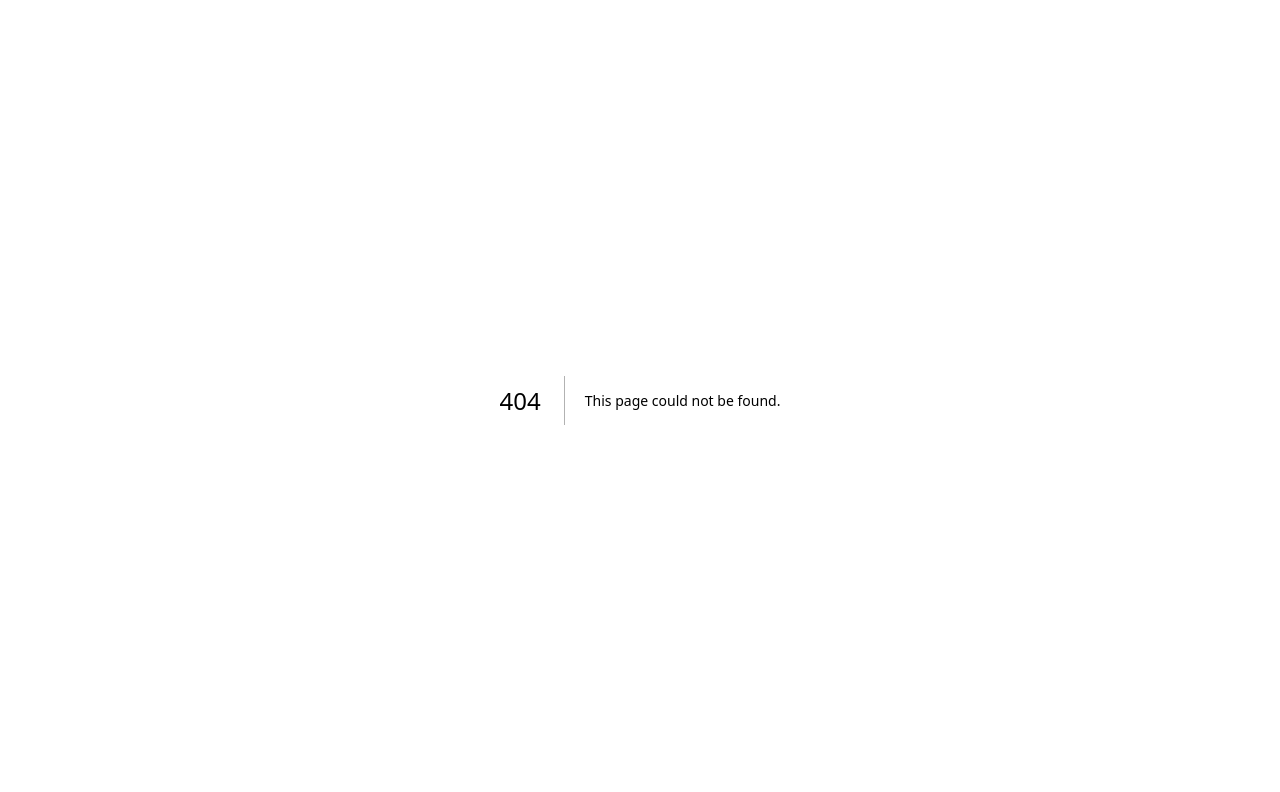
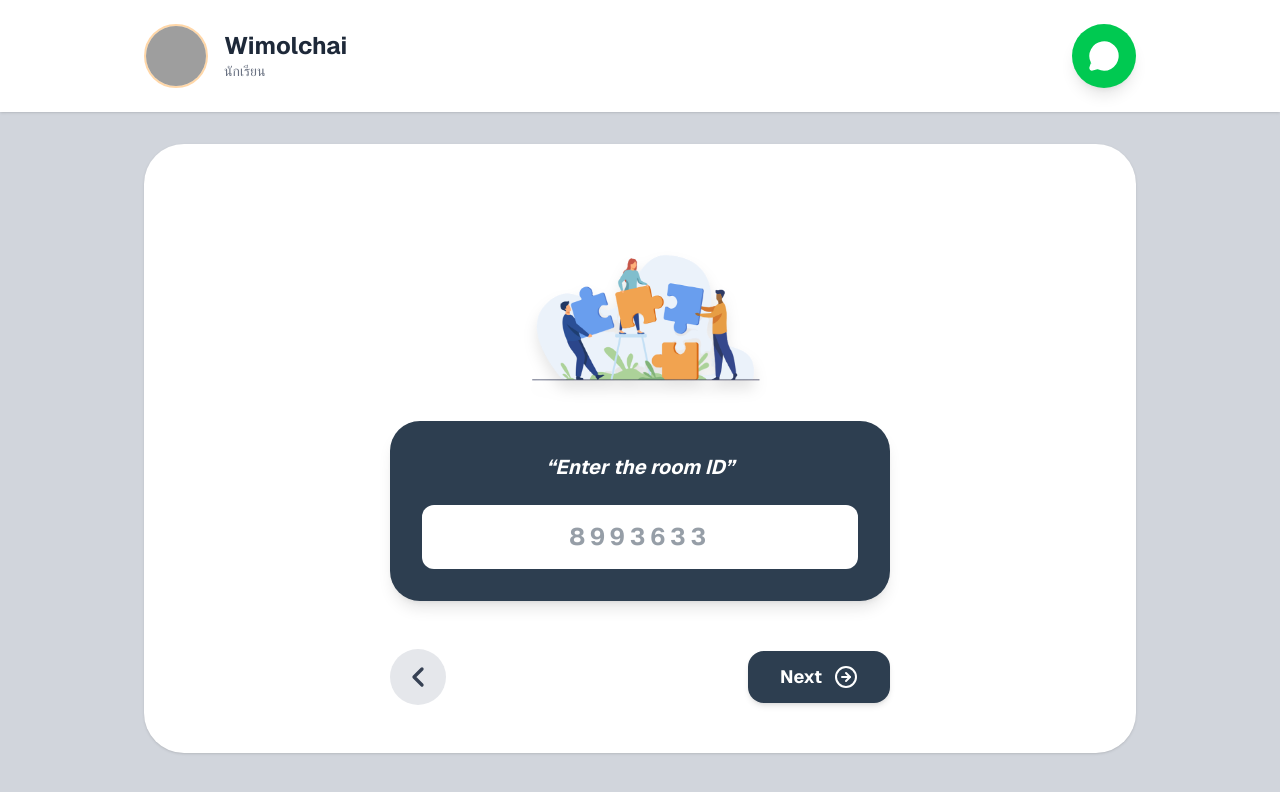
Before and after one commit to Oatto319/FinalProject, a Next.js app: page /join/roomid in a window 1280 px wide. Before the commit this address had no page. Shown: the top 792 px of the page. Built offline with nearby package versions, Linux system fonts and the light colour scheme; grey boxes are pictures that could not be loaded.

Commit message:
setup join roomid page

```diff
--- /dev/null
+++ b/app/join/roomid/page.tsx
@@ -0,0 +1,77 @@
+'use client';
+
+import React from 'react';
+import { LucideMessageCircle, ChevronLeft, ArrowRightCircle } from 'lucide-react';
+
+export default function EnterRoomIdPage() {
+  return (
+    <div className="min-h-screen bg-gray-300 font-sans flex flex-col items-center">
+      {/* Header Section - สไตล์เดิม ชนขอบจอสุด */}
+      <header className="w-full flex items-center justify-between bg-white p-6 shadow-sm">
+        <div className="max-w-5xl mx-auto w-full flex items-center justify-between px-4">
+          <div className="flex items-center gap-4">
+            <div className="w-16 h-16 rounded-full overflow-hidden bg-orange-100 border-2 border-orange-200">
+              <img
+                src="https://api.dicebear.com/7.x/avataaars/svg?seed=Wimolchai"
+                alt="Profile"
+                className="w-full h-full object-cover"
+              />
+            </div>
+            <div>
+              <h2 className="font-bold text-2xl text-gray-800 leading-tight">Wimolchai</h2>
+              <p className="text-sm text-gray-500 font-medium">นักเรียน</p>
+            </div>
+          </div>
+          <button className="bg-green-500 p-4 rounded-full text-white shadow-lg hover:scale-105 transition-transform active:scale-95">
+            <LucideMessageCircle fill="currentColor" size={32} />
+          </button>
+        </div>
+      </header>
+
+      {/* Main Content - mt-8 ตามที่ต้องการ */}
+      <main className="w-full max-w-5xl mt-8 px-4 pb-12">
+        <div className="bg-white rounded-[40px] p-8 md:p-12 shadow-sm flex flex-col items-center min-h-[600px] relative">
+
+          {/* Illustration Section - ปรับให้ใหญ่ขึ้นเป็น max-w-[400px] และขยับขึ้นด้วย -mt-20 */}
+          <div className="w-full flex justify-center -mt-20 mb-6 relative z-10">
+            <img
+              src="/img/team.png"
+              alt="Team Illustration"
+              className="w-full max-w-[400px] h-auto object-contain drop-shadow-xl"
+              onError={(e) => {
+                e.currentTarget.src = "https://img.freepik.com/free-vector/team-holding-jigsaw-puzzle-pieces_74855-6962.jpg";
+              }}
+            />
+          </div>
+
+          {/* Room ID Input Box */}
+          <div className="w-full max-w-[500px] bg-[#2D3E50] rounded-[30px] p-8 flex flex-col items-center gap-6 shadow-lg mb-12">
+            <label className="text-white text-xl font-bold italic">
+              “Enter the room ID”
+            </label>
+            <input
+              type="text"
+              placeholder="8993633"
+              className="w-full bg-white rounded-xl py-4 px-6 text-[#2D3E50] font-bold text-2xl text-center focus:outline-none focus:ring-4 focus:ring-blue-400/50 transition-all tracking-[0.2em]"
+            />
+          </div>
+
+          {/* Navigation Buttons */}
+          <div className="w-full max-w-[500px] flex justify-between items-center">
+            {/* Back Button */}
+            <button className="w-14 h-14 bg-gray-200 rounded-full flex items-center justify-center text-gray-700 hover:bg-gray-300 transition-all active:scale-90">
+              <ChevronLeft size={32} strokeWidth={2.5} />
+            </button>
+
+            {/* Next Button */}
+            <button className="bg-[#2D3E50] text-white flex items-center gap-3 px-8 py-3 rounded-2xl hover:bg-[#1E293B] transition-all active:scale-95 shadow-md group">
+              <span className="font-bold text-lg">Next</span>
+              <ArrowRightCircle className="group-hover:translate-x-1 transition-transform" />
+            </button>
+          </div>
+
+        </div>
+      </main>
+    </div>
+  );
+}
```
